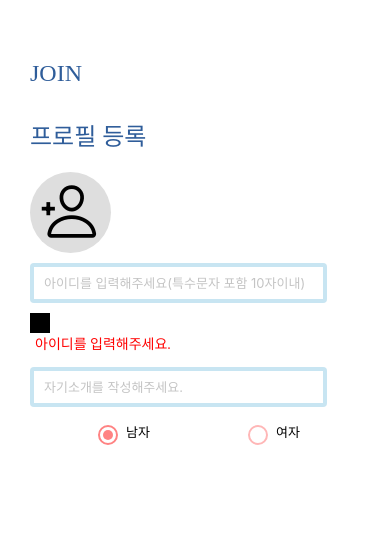
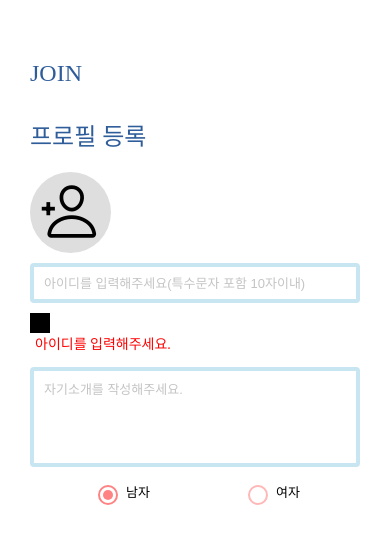
Before and after one commit to GyuriShim/foodLogFront, a React Native app: screen / in a window 390 px wide. Shown: the top 544 px of the page. Built offline with nearby package versions, Linux system fonts and the light colour scheme.

Commit message:
chore: input 속성 수정

```diff
--- a/src/components/Input.js
+++ b/src/components/Input.js
@@ -4,7 +4,7 @@ import PropTypes from "prop-types"
 
 const Container = styled.View`
     flex-direaction: column
-    width: 90%
+    width: 100%
     margin: 10px 0
 `
 const StyledTextInput = styled.TextInput`
@@ -12,13 +12,17 @@ const StyledTextInput = styled.TextInput`
     background-color: white
     padding: 8px 10px
     font-size: 13px
+	font-family: Arial
     border: 4px solid
         ${({isFocused}) => (isFocused? "rgb(164, 212, 234)" : "rgba(164, 212, 234, 0.6)")}
     border-radius: 4px
+	height: ${(props) => props.height}
+	multiline: ${(props) => props.multiline}
 `
 const Input = forwardRef(
 	(
 		{
+			height,
 			value,
 			onChangeText,
 			onSubmitEditing,
@@ -26,6 +30,7 @@ const Input = forwardRef(
 			placeholder,
 			returnKeyType,
 			maxLength,
+			multiline,
 		},
 		ref
 	) => {
@@ -35,6 +40,7 @@ const Input = forwardRef(
 			<Container>
 				<StyledTextInput
 					ref={ref}
+					height={height}
 					isFocused={isFocused}
 					value={value}
 					onChangeText={onChangeText}
@@ -50,6 +56,7 @@ const Input = forwardRef(
 					autoCapitalize="none"
 					autoCorrect={false}
 					underlineColorAndroid="transparent"
+					multiline={multiline}
 				/>
 			</Container>
 		)
@@ -62,13 +69,15 @@ Input.defaultProps = {
 }
 
 Input.propTypes = {
+	height: PropTypes.number,
 	value: PropTypes.string.isRequired,
 	onChangeText: PropTypes.func.isRequired,
 	onSubmitEditing: PropTypes.func.isRequired,
 	onBlur: PropTypes.func,
 	placeholder: PropTypes.string,
 	returnKeyType: PropTypes.oneOf(["done", "next"]),
-	maxLength: PropTypes.number
+	maxLength: PropTypes.number,
+	multiline: PropTypes.bool,
 }
 
 export default Input
```
